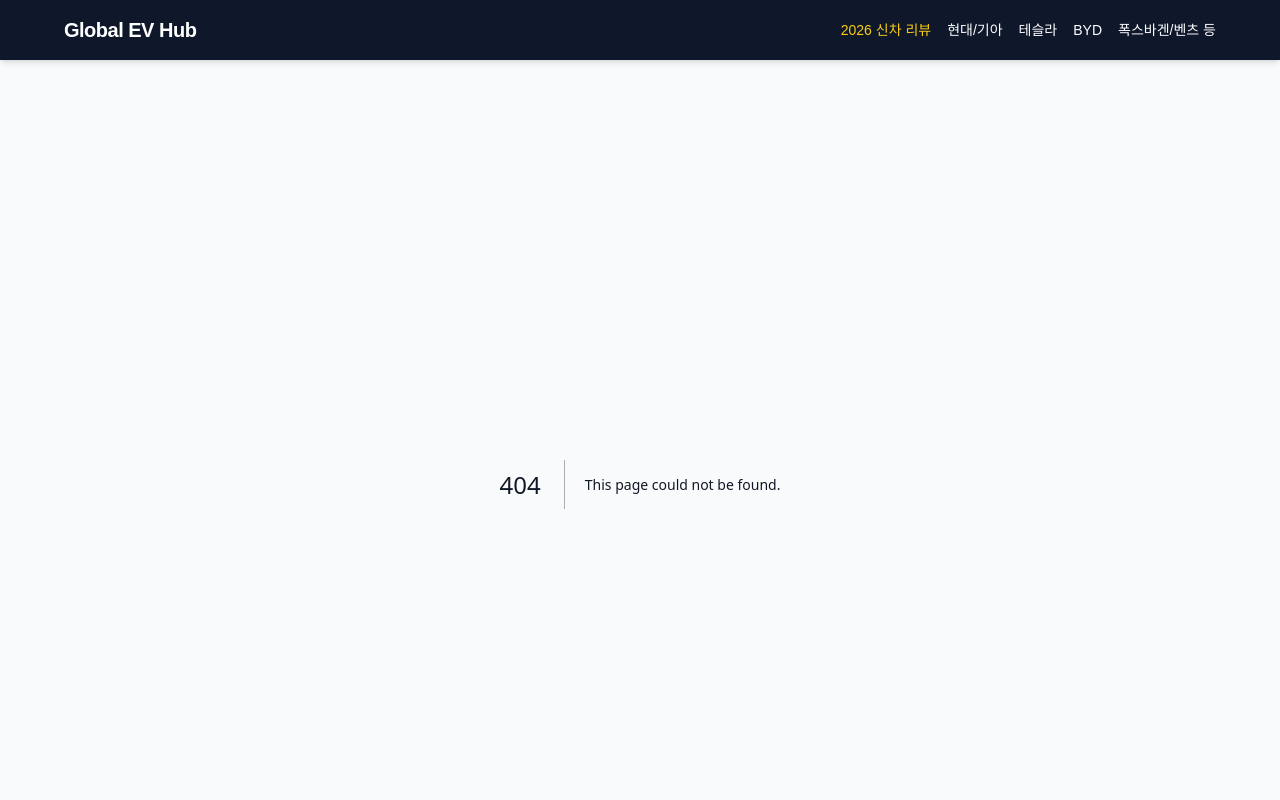
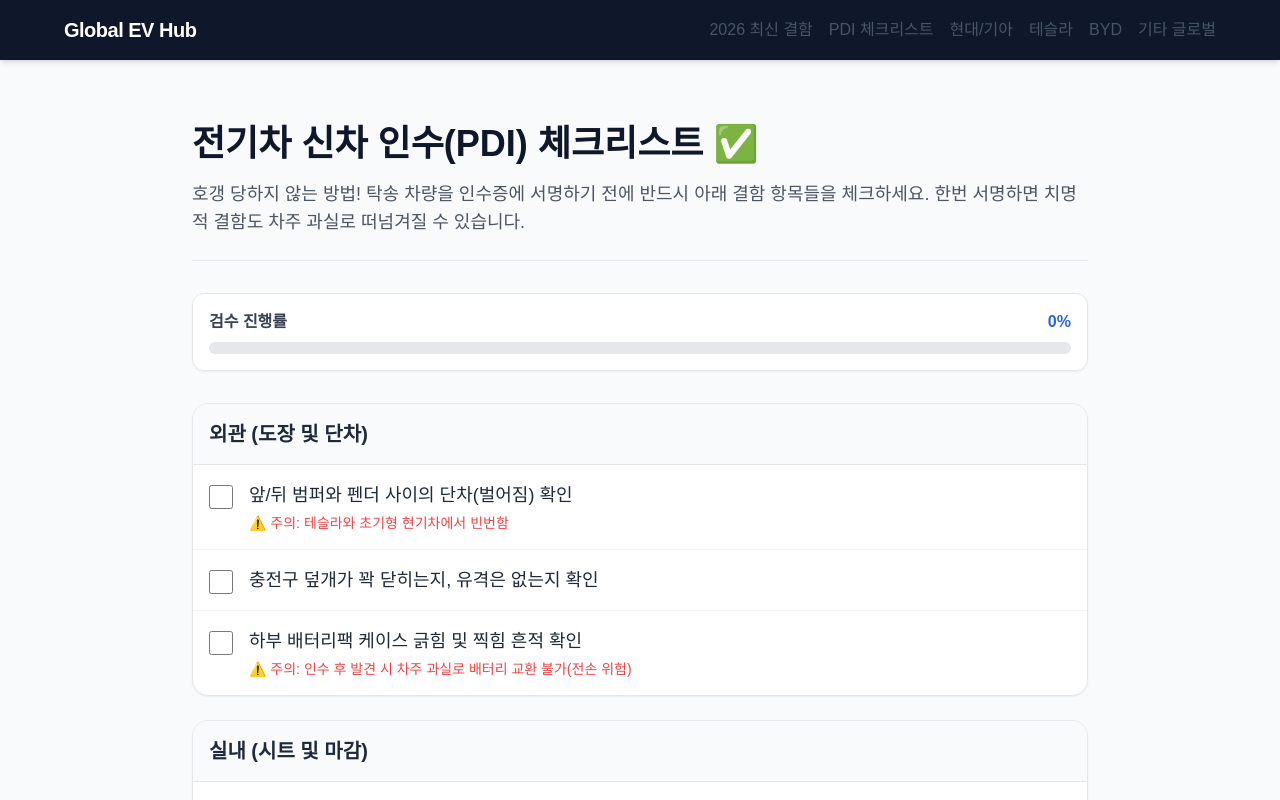
Before and after one commit to LeegwangYeol/ev-stealth-web, a Next.js app: page /pdi-checklist in a window 1280 px wide. Before the commit this address had no page. Shown: the top 800 px of the page. Built offline with nearby package versions, Linux system fonts and the light colour scheme.

Commit message:
feat: add interactive EV PDI checklist

```diff
--- a/src/app/layout.tsx
+++ b/src/app/layout.tsx
@@ -35,12 +35,25 @@ export default function RootLayout({
             <Link href="/" className="text-xl font-bold tracking-tight hover:text-blue-300 transition">
               Global EV Hub
             </Link>
-            <div className="flex gap-4 text-sm font-medium">
-              <Link href="/2026-latest" className="text-yellow-400 hover:text-yellow-300 transition">2026 신차 리뷰</Link>
-              <Link href="/hyundai-kia" className="hover:text-blue-400 transition">현대/기아</Link>
-              <Link href="/tesla" className="hover:text-blue-400 transition">테슬라</Link>
-              <Link href="/byd" className="hover:text-blue-400 transition">BYD</Link>
-              <Link href="/global-brands" className="hover:text-blue-400 transition">폭스바겐/벤츠 등</Link>
+            <div className="flex gap-4">
+              <Link href="/2026-latest" className="text-slate-600 hover:text-slate-900 font-medium">
+                2026 최신 결함
+              </Link>
+              <Link href="/pdi-checklist" className="text-slate-600 hover:text-slate-900 font-medium">
+                PDI 체크리스트
+              </Link>
+              <Link href="/hyundai-kia" className="text-slate-600 hover:text-slate-900 font-medium">
+                현대/기아
+              </Link>
+              <Link href="/tesla" className="text-slate-600 hover:text-slate-900 font-medium">
+                테슬라
+              </Link>
+              <Link href="/byd" className="text-slate-600 hover:text-slate-900 font-medium">
+                BYD
+              </Link>
+              <Link href="/global-brands" className="text-slate-600 hover:text-slate-900 font-medium">
+                기타 글로벌
+              </Link>
             </div>
           </div>
         </nav>
--- a/src/app/page.tsx
+++ b/src/app/page.tsx
@@ -18,6 +18,14 @@ export default function Home() {
           <h2 className="text-2xl font-bold mb-3 text-blue-700 group-hover:text-blue-800">🔥 2026년식 KDM 최신 리뷰 &rarr;</h2>
           <p className="text-gray-700 leading-relaxed">
             방금 출고된 EV3, 26년식 모델Y, 아이오닉9, BYD 시라이언7의 한국 차주 리얼 후기와 초기 결함 총정리! (출처 포함)
+          </p>
+        </Link>
+
+        <Link href="/pdi-checklist"
+          className="group block p-6 bg-green-50 border border-green-200 rounded-2xl shadow-sm hover:shadow-xl transition-all duration-300">
+          <h2 className="text-2xl font-bold mb-3 text-green-700 group-hover:text-green-800">✅ 신차 인수(PDI) 체크리스트 &rarr;</h2>
+          <p className="text-gray-700 leading-relaxed">
+            호갱 방지! 탁송된 전기차 서명 전 스마트폰으로 열어보고 하나씩 체크하세요. 하부 배터리팩 찍힘 등 필수 확인 항목.
           </p>
         </Link>
 
--- /dev/null
+++ b/src/app/pdi-checklist/page.tsx
@@ -0,0 +1,105 @@
+'use client';
+
+import { useState } from 'react';
+
+type ChecklistItem = {
+  id: string;
+  category: string;
+  task: string;
+  warning?: string;
+  checked: boolean;
+};
+
+const initialItems: ChecklistItem[] = [
+  { id: '1', category: '외관 (도장 및 단차)', task: '앞/뒤 범퍼와 펜더 사이의 단차(벌어짐) 확인', warning: '테슬라와 초기형 현기차에서 빈번함', checked: false },
+  { id: '2', category: '외관 (도장 및 단차)', task: '충전구 덮개가 꽉 닫히는지, 유격은 없는지 확인', checked: false },
+  { id: '3', category: '외관 (도장 및 단차)', task: '하부 배터리팩 케이스 긁힘 및 찍힘 흔적 확인', warning: '인수 후 발견 시 차주 과실로 배터리 교환 불가(전손 위험)', checked: false },
+  { id: '4', category: '실내 (시트 및 마감)', task: '시트 가죽 울음, 찢김, 박음질 불량 확인', checked: false },
+  { id: '5', category: '실내 (시트 및 마감)', task: '전 좌석 안전벨트 체결 및 버튼 동작 정상 여부', checked: false },
+  { id: '6', category: '시스템 (소프트웨어)', task: '메인 디스플레이 터치 먹통 및 재부팅 여부 확인', checked: false },
+  { id: '7', category: '시스템 (소프트웨어)', task: '스마트폰 무선 충전 패드 작동 및 발열 체크', checked: false },
+  { id: '8', category: '주행 및 하체', task: '핸들(스티어링 휠) 좌우 끝까지 돌릴 때 찌그덕/뚝 소음 확인', warning: '모델Y 컨트롤 암 부싱, 현기 전기차 등 고질병', checked: false },
+  { id: '9', category: '주행 및 하체', task: '에어컨 및 히터 최대 가동 시 이음(백색가루/소음) 확인', warning: 'BYD 돌핀 백색가루, 테슬라 히트펌프 불량', checked: false },
+];
+
+export default function PdiChecklistPage() {
+  const [items, setItems] = useState<ChecklistItem[]>(initialItems);
+
+  const toggleCheck = (id: string) => {
+    setItems((prev) =>
+      prev.map((item) =>
+        item.id === id ? { ...item, checked: !item.checked } : item
+      )
+    );
+  };
+
+  const progress = Math.round((items.filter((i) => i.checked).length / items.length) * 100);
+
+  return (
+    <div className="max-w-4xl mx-auto py-10 space-y-8">
+      <header className="border-b pb-6">
+        <h1 className="text-4xl font-extrabold text-slate-900 mb-4">전기차 신차 인수(PDI) 체크리스트 ✅</h1>
+        <p className="text-lg text-gray-600">
+          호갱 당하지 않는 방법! 탁송 차량을 인수증에 서명하기 전에 반드시 아래 결함 항목들을 체크하세요. 한번 서명하면 치명적 결함도 차주 과실로 떠넘겨질 수 있습니다.
+        </p>
+      </header>
+
+      <div className="sticky top-0 bg-white/90 backdrop-blur-md p-4 rounded-xl border border-gray-200 shadow-sm z-10">
+        <div className="flex justify-between items-center mb-2">
+          <span className="font-semibold text-gray-700">검수 진행률</span>
+          <span className="font-bold text-blue-600">{progress}%</span>
+        </div>
+        <div className="w-full bg-gray-200 rounded-full h-3">
+          <div
+            className="bg-blue-600 h-3 rounded-full transition-all duration-500 ease-out"
+            style={{ width: `${progress}%` }}
+          ></div>
+        </div>
+      </div>
+
+      <div className="space-y-6">
+        {Array.from(new Set(items.map((i) => i.category))).map((category) => (
+          <div key={category} className="bg-white rounded-2xl shadow-sm border border-gray-200 overflow-hidden">
+            <h2 className="bg-slate-50 border-b border-gray-200 p-4 text-xl font-bold text-slate-800">
+              {category}
+            </h2>
+            <div className="divide-y divide-gray-100">
+              {items
+                .filter((item) => item.category === category)
+                .map((item) => (
+                  <label
+                    key={item.id}
+                    className="flex items-start p-4 hover:bg-slate-50 cursor-pointer transition-colors"
+                  >
+                    <input
+                      type="checkbox"
+                      checked={item.checked}
+                      onChange={() => toggleCheck(item.id)}
+                      className="mt-1 w-6 h-6 text-blue-600 bg-gray-100 border-gray-300 rounded focus:ring-blue-500"
+                    />
+                    <div className="ml-4 flex-1">
+                      <p className={`text-lg ${item.checked ? 'text-gray-400 line-through' : 'text-gray-800'}`}>
+                        {item.task}
+                      </p>
+                      {item.warning && (
+                        <p className={`mt-1 text-sm font-medium ${item.checked ? 'text-gray-300' : 'text-red-500'}`}>
+                          ⚠️ 주의: {item.warning}
+                        </p>
+                      )}
+                    </div>
+                  </label>
+                ))}
+            </div>
+          </div>
+        ))}
+      </div>
+
+      {progress === 100 && (
+        <div className="bg-green-50 border border-green-200 text-green-800 p-6 rounded-2xl text-center shadow-sm animate-pulse">
+          <h3 className="text-2xl font-bold mb-2">🎉 검수 완료!</h3>
+          <p>모든 항목을 확인하셨습니다. 이상이 없다면 안심하고 인수증에 서명하세요.</p>
+        </div>
+      )}
+    </div>
+  );
+}
```
